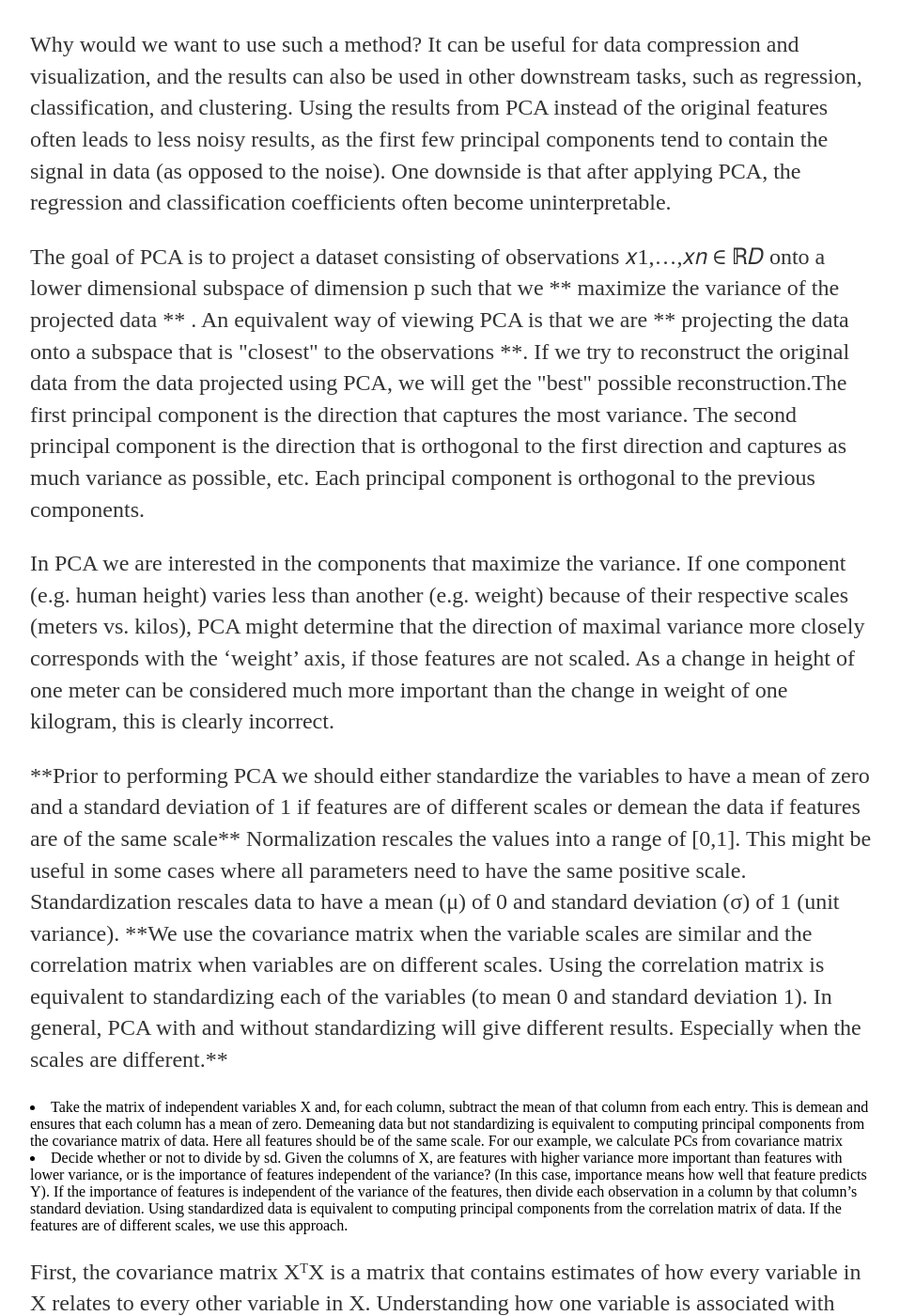
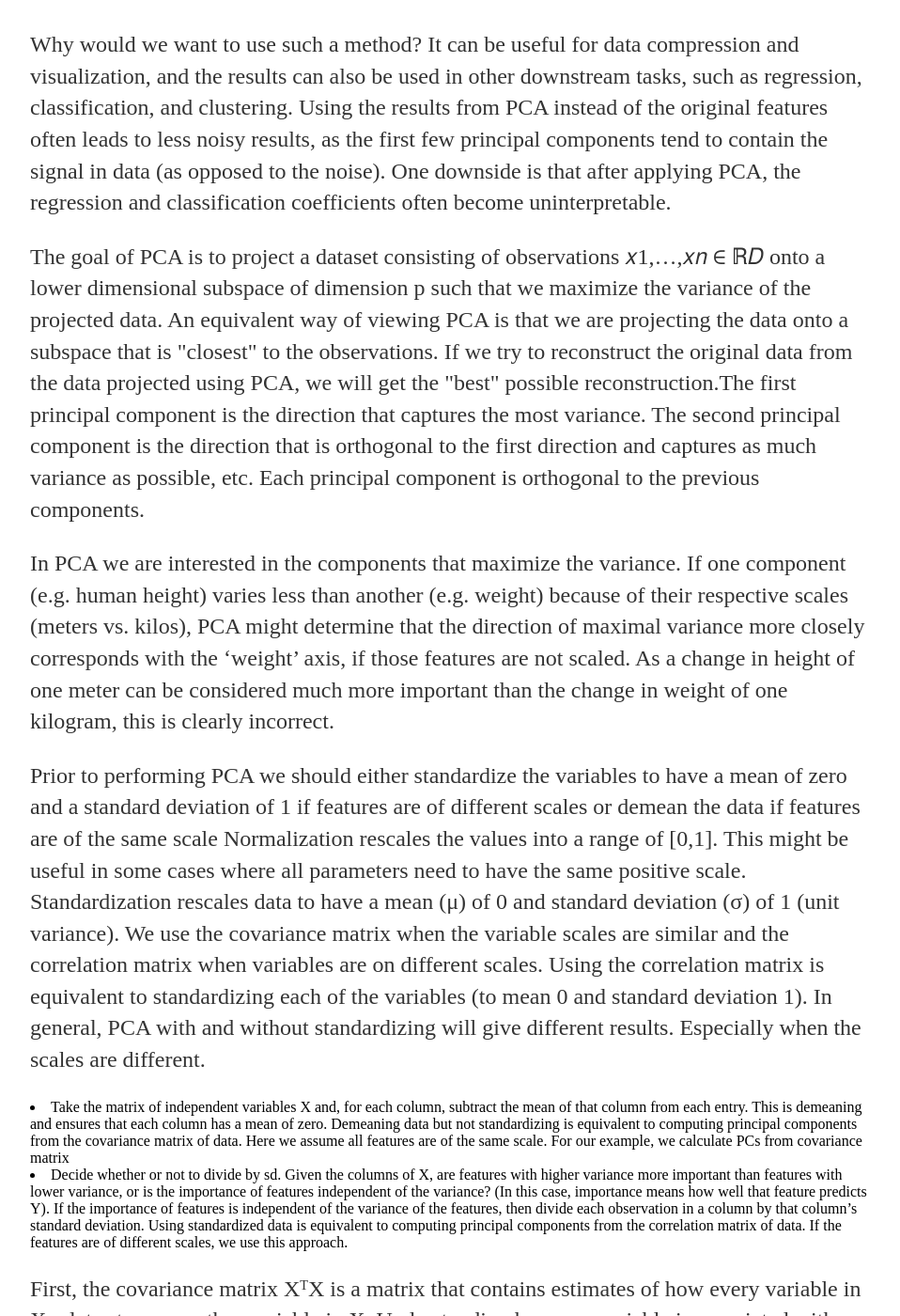
Before and after one commit to lakshmi2688/lakshmi2688.github.io, a Jekyll site: the page built from _posts/2022-01-15-Principal Component Analysis of Images.md, in a window 1280 px wide and 1400 px high, scrolled down 657 px. Shown: the whole window at 94% size, without its empty margins (160-1118 px from the left). Built offline with Jekyll 4.4.1, drawn with Linux system fonts in a browser that asks for light colours.

Commit message:
Update 2022-01-15-Principal Component Analysis of Images.md

```diff
--- a/_posts/2022-01-15-Principal Component Analysis of Images.md
+++ b/_posts/2022-01-15-Principal Component Analysis of Images.md
@@ -11,18 +11,17 @@ date: 2022-01-15
 
 <p>Why would we want to use such a method? It can be useful for data compression and visualization, and the results can also be used in other downstream tasks, such as regression, classification, and clustering. Using the results from PCA instead of the original features often leads to less noisy results, as the first few principal components tend to contain the signal in data (as opposed to the noise). One downside is that after applying PCA, the regression and classification coefficients often become uninterpretable.</p>
 
-<p>The goal of PCA is to project a dataset consisting of observations  𝑥1,…,𝑥𝑛 ∈ ℝ𝐷  onto a lower dimensional subspace of dimension p such that we ** maximize the variance of the projected data ** . An equivalent way of viewing PCA is that we are ** projecting the data onto a subspace that is "closest" to the observations **. If we try to reconstruct the original data from the data projected using PCA, we will get the "best" possible reconstruction.The first principal component is the direction that captures the most variance. The second principal component is the direction that is orthogonal to the first direction and captures as much variance as possible, etc. Each principal component is orthogonal to the previous components.</p>
+<p>The goal of PCA is to project a dataset consisting of observations  𝑥1,…,𝑥𝑛 ∈ ℝ𝐷  onto a lower dimensional subspace of dimension p such that we maximize the variance of the projected data. An equivalent way of viewing PCA is that we are projecting the data onto a subspace that is "closest" to the observations. If we try to reconstruct the original data from the data projected using PCA, we will get the "best" possible reconstruction.The first principal component is the direction that captures the most variance. The second principal component is the direction that is orthogonal to the first direction and captures as much variance as possible, etc. Each principal component is orthogonal to the previous components.</p>
 
 <p>In PCA we are interested in the components that maximize the variance. If one component (e.g. human height) varies less than another (e.g. weight) because of their respective scales (meters vs. kilos), PCA might determine that the direction of maximal variance more closely corresponds with the ‘weight’ axis, if those features are not scaled. As a change in height of one meter can be considered much more important than the change in weight of one kilogram, this is clearly incorrect.
 
-<p>
-**Prior to performing PCA we should either standardize the variables to have a mean of zero and a standard deviation of 1 if features are of different scales or demean the data if features are of the same scale**
+<p>Prior to performing PCA we should either standardize the variables to have a mean of zero and a standard deviation of 1 if features are of different scales or demean the data if features are of the same scale
 
 Normalization rescales the values into a range of [0,1]. This might be useful in some cases where all parameters need to have the same positive scale. Standardization rescales data to have a mean (μ) of 0 and standard deviation (σ) of 1 (unit variance).
 
-**We use the covariance matrix when the variable scales are similar and the correlation matrix when variables are on different scales. Using the correlation matrix is equivalent to standardizing each of the variables (to mean 0 and standard deviation 1). In general, PCA with and without standardizing will give different results. Especially when the scales are different.**</p>
+We use the covariance matrix when the variable scales are similar and the correlation matrix when variables are on different scales. Using the correlation matrix is equivalent to standardizing each of the variables (to mean 0 and standard deviation 1). In general, PCA with and without standardizing will give different results. Especially when the scales are different.</p>
 
-<li>Take the matrix of independent variables X and, for each column, subtract the mean of that column from each entry. This is demean and ensures that each column has a mean of zero. Demeaning data but not standardizing is equivalent to computing principal components from the covariance matrix of data. Here all features should be of the same scale. For our example, we calculate PCs from covariance matrix</li>
+<li>Take the matrix of independent variables X and, for each column, subtract the mean of that column from each entry. This is demeaning and ensures that each column has a mean of zero. Demeaning data but not standardizing is equivalent to computing principal components from the covariance matrix of data. Here we assume all features are of the same scale. For our example, we calculate PCs from covariance matrix</li>
 
 <li>Decide whether or not to divide by sd. Given the columns of X, are features with higher variance more important than features with lower variance, or is the importance of features independent of the variance? (In this case, importance means how well that feature predicts Y). If the importance of features is independent of the variance of the features, then divide each observation in a column by that column’s standard deviation. Using standardized data is equivalent to computing principal components from the correlation matrix of data. If the features are of different scales, we use this approach.</li>
 </p>
```
